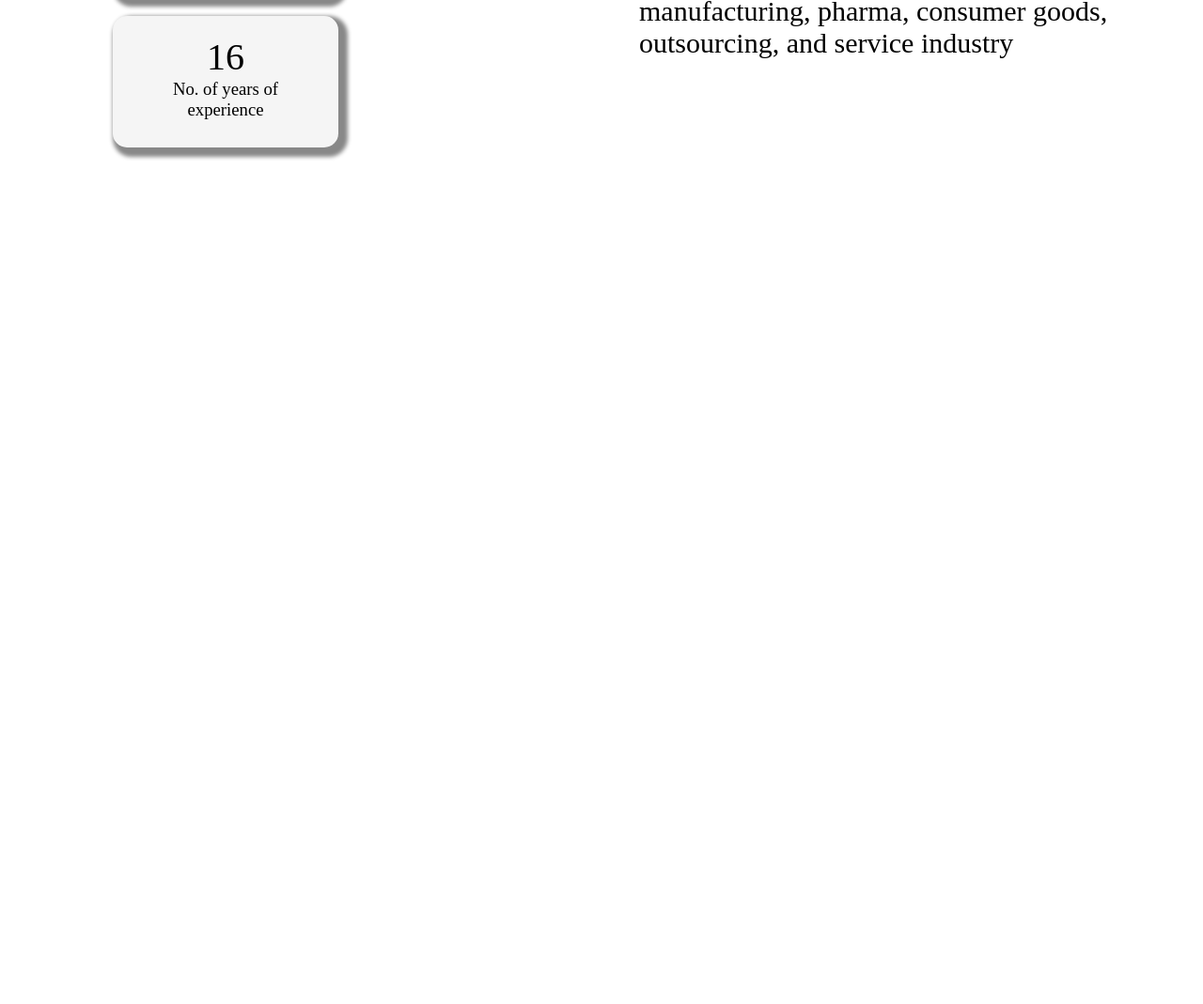
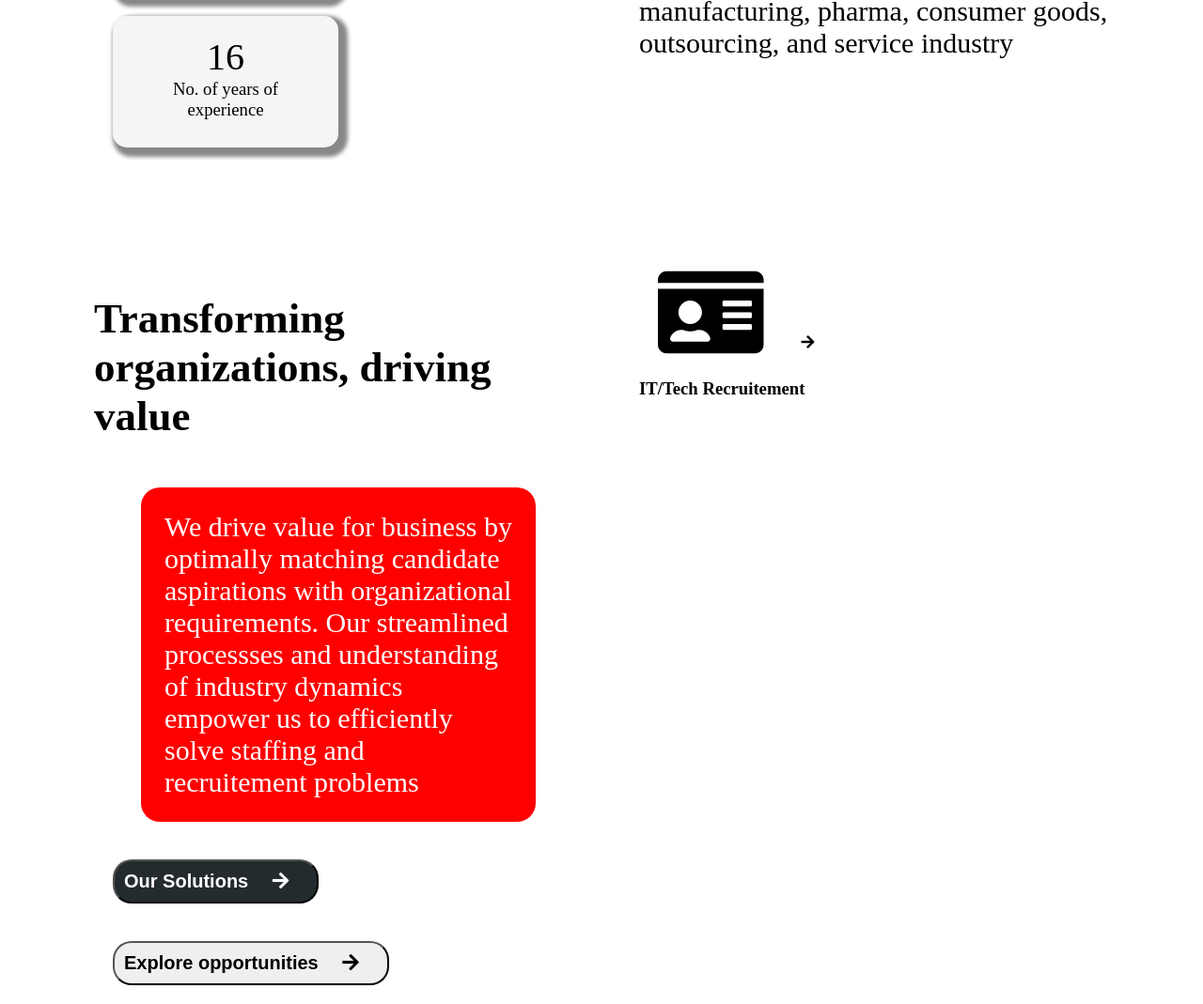
Before and after one commit to prashantu4040/simple-homepage, a plain HTML site: page index.html in a window 1280 px wide. Shown: the part 2144-3213 px from the top of the page at 94% size. Before the commit the page ends 2407 px from the top, so only its background shows below. Drawn offline with Linux system fonts and the light colour scheme.

Commit message:
updated next section

```diff
--- a/index.html
+++ b/index.html
@@ -18,8 +18,8 @@
       <nav class="navbar">
         <img class="logo" src="./images/logo.png" alt="Logo" />
         <ul>
-          <li><a href="#"><i class="fa fa-search fa-2xl" aria-hidden="true"></i></a></li>
-          <li><a href="#"><i class="fa fa-bars fxl0px" aria-hidden="true"></i></a></li>
+          <li><a href="#"><i class="fa fa-search" aria-hidden="true"></i></a></li>
+          <li><a href="#"><i class="fa fa-bars" aria-hidden="true"></i></a></li>
         </ul>
       </nav>
     </header>
@@ -77,6 +77,20 @@
       </div>
     </div>
   </div>
+  <div class="mid-part">
+    <div class="mid-part-row">
+      <div class="mid-part-col-1">
+        <h1>Transforming organizations, driving value</h1>
+        <p>We drive value for business by optimally matching candidate aspirations with organizational requirements. Our streamlined processses and understanding of industry dynamics empower us to efficiently solve staffing and recruitement problems</p>
+        <button class="sol">Our Solutions <i class="fa fa-arrow-right" aria-hidden="true"></i></button>
+        <button class="exp">Explore opportunities <i class="fa fa-arrow-right" aria-hidden="true"></i></button>
+      </div>
+      <div class="mid-part-col-2">
+        <span><i class="fa fa-id-card card" aria-hidden="true"></i><i class="fa fa-arrow-right" aria-hidden="true"></i></span>
+        <h3>IT/Tech Recruitement</h3>
+      </div>
+    </div>
+  </div>
 </body>
 
 </html>
--- a/style.css
+++ b/style.css
@@ -151,3 +151,58 @@
 .info .mid-row .mid-col-2 p{
   font-size: 30px;
 }
+
+.mid-part .mid-part-row{
+  display: flex;
+}
+
+.mid-part .mid-part-row .mid-part-col-1{
+  flex: 50%;
+}
+
+.mid-part .mid-part-row .mid-part-col-2{
+  flex: 50%;
+}
+
+.mid-part .mid-part-row .mid-part-col-1 h1{
+  font-size: 45px;
+  margin: 50px 0;
+}
+
+.mid-part .mid-part-row .mid-part-col-1 p{
+  background-color: red;
+  color: #ffffff;
+  font-size: 30px;
+  margin: 20px 50px;
+  padding: 25px;
+  border-radius: 20px;
+}
+
+.mid-part .mid-part-row .mid-part-col-1 .sol{
+  background-color: #242b2e;
+  padding: 10px;
+  border-radius: 20px;
+  color: #ffffff;
+  font-weight: 600;
+  font-size: 20px;
+  cursor: pointer;
+  text-align: center;
+  justify-content: center;
+  margin: 20px;
+}
+
+.mid-part .mid-part-row .mid-part-col-1 .exp{
+  padding: 10px;
+  border-radius: 20px;
+  font-weight: 600;
+  font-size: 20px;
+  cursor: pointer;
+  text-align: center;
+  justify-content: center;
+  margin: 20px;
+}
+
+.mid-part .mid-part-row .mid-part-col-2 .card{
+  font-size: 100px;
+  margin: 20px;
+}
```
